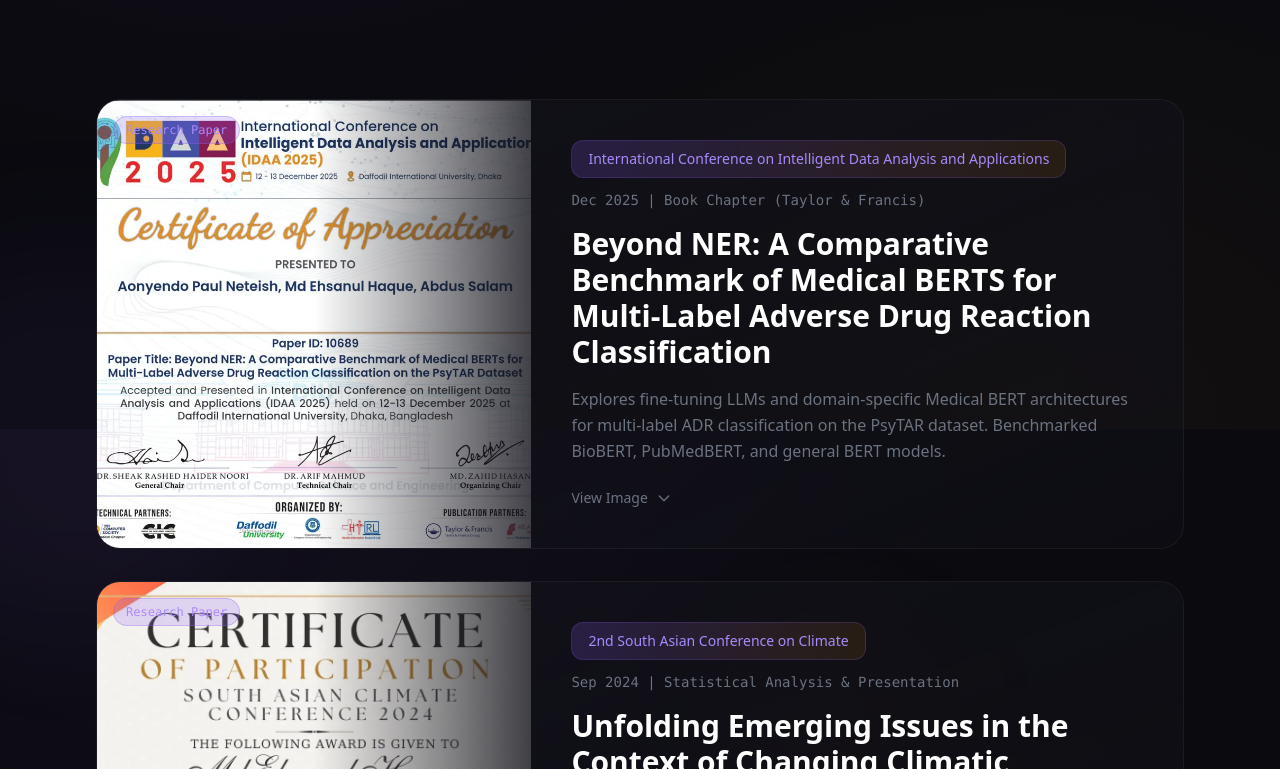
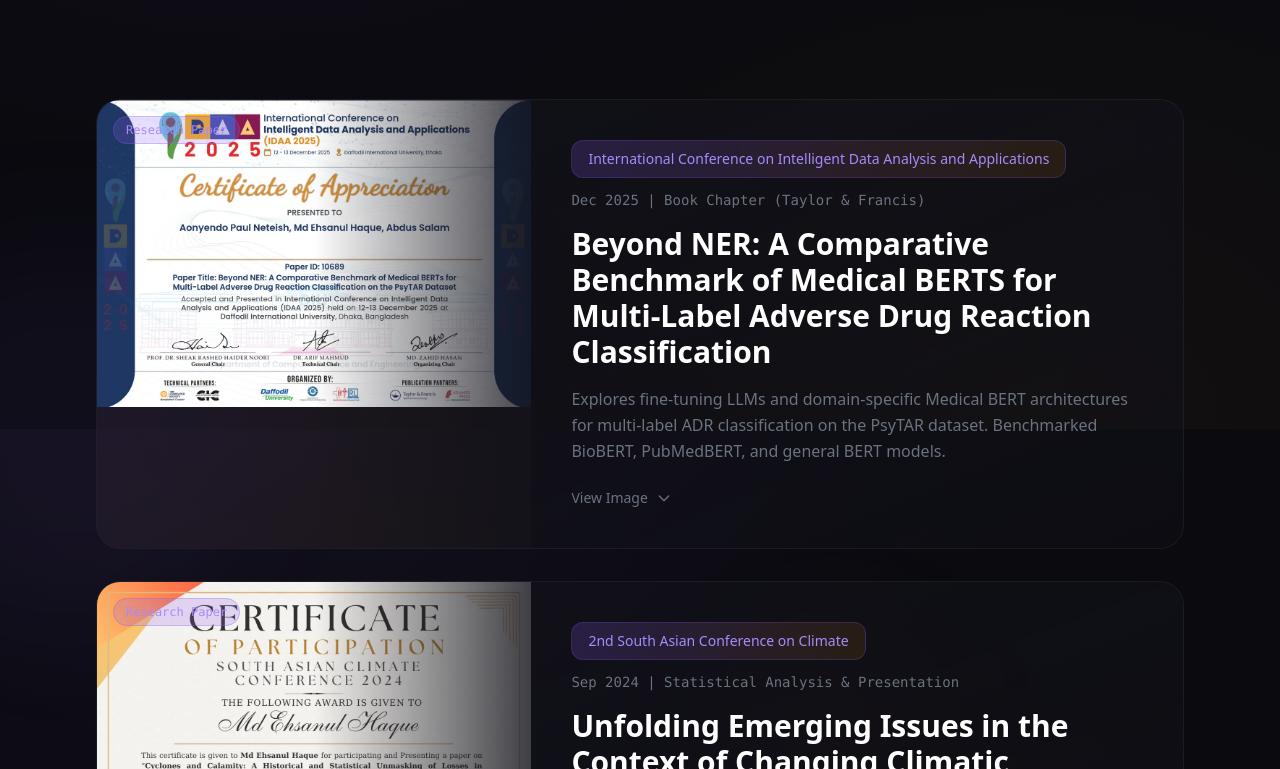
Before and after one commit to EhsanulHaqueSiam/Portfolio_EhsanulHaqueSiam, a React (Vite) app: page / in a window 1280 px wide. Shown: the part 7571-8340 px from the top of the page. Built offline with nearby package versions, Linux system fonts and the light colour scheme; a web font is replaced by a local one.

Commit message:
perf: Use OptimizedImage for publication images
- Replace raw img tags with OptimizedImage component
- Adds blur placeholder with shimmer effect during load
- Smooth fade-in animation when images are ready
- Better Intersection Observer lazy loading (200px preload margin)

```diff
--- a/src/components/Publications.tsx
+++ b/src/components/Publications.tsx
@@ -3,6 +3,7 @@ import { motion, AnimatePresence } from 'framer-motion';
 import { featuredPublications, getPublicationImage } from '../data/content';
 import { SplitText } from './ui/SplitText';
 import { MagneticHover } from './ui/ImageDistortion';
+import { OptimizedImage } from './ui/OptimizedImage';
 
 export function Publications() {
   const [expandedPub, setExpandedPub] = useState<number | null>(null);
@@ -53,12 +54,11 @@ export function Publications() {
                     <div className="lg:col-span-2 relative overflow-hidden">
                       <div className="aspect-[4/3] lg:aspect-auto lg:h-full min-h-[250px] bg-gradient-to-br from-violet-500/10 to-amber-500/5">
                         {pub.images && pub.images[0] && (
-                          <img
+                          <OptimizedImage
                             src={getPublicationImage(pub.images[0])}
                             alt={pub.title}
-                            loading="lazy"
-                            decoding="async"
-                            className="w-full h-full object-cover transition-transform duration-700 group-hover:scale-105"
+                            fill
+                            className="transition-transform duration-700 group-hover:scale-105"
                           />
                         )}
                         {/* Gradient overlay */}
@@ -153,13 +153,13 @@ export function Publications() {
                         className="overflow-hidden border-t border-white/5"
                       >
                         <div className="p-6 bg-space-900/50">
-                          <img
-                            src={getPublicationImage(pub.images[0])}
-                            alt={pub.title}
-                            loading="lazy"
-                            decoding="async"
-                            className="w-full max-w-4xl mx-auto rounded-2xl shadow-2xl shadow-violet-500/10"
-                          />
+                          <div className="w-full max-w-4xl mx-auto rounded-2xl shadow-2xl shadow-violet-500/10 overflow-hidden">
+                            <OptimizedImage
+                              src={getPublicationImage(pub.images[0])}
+                              alt={pub.title}
+                              aspectRatio="16/9"
+                            />
+                          </div>
                         </div>
                       </motion.div>
                     )}
```
